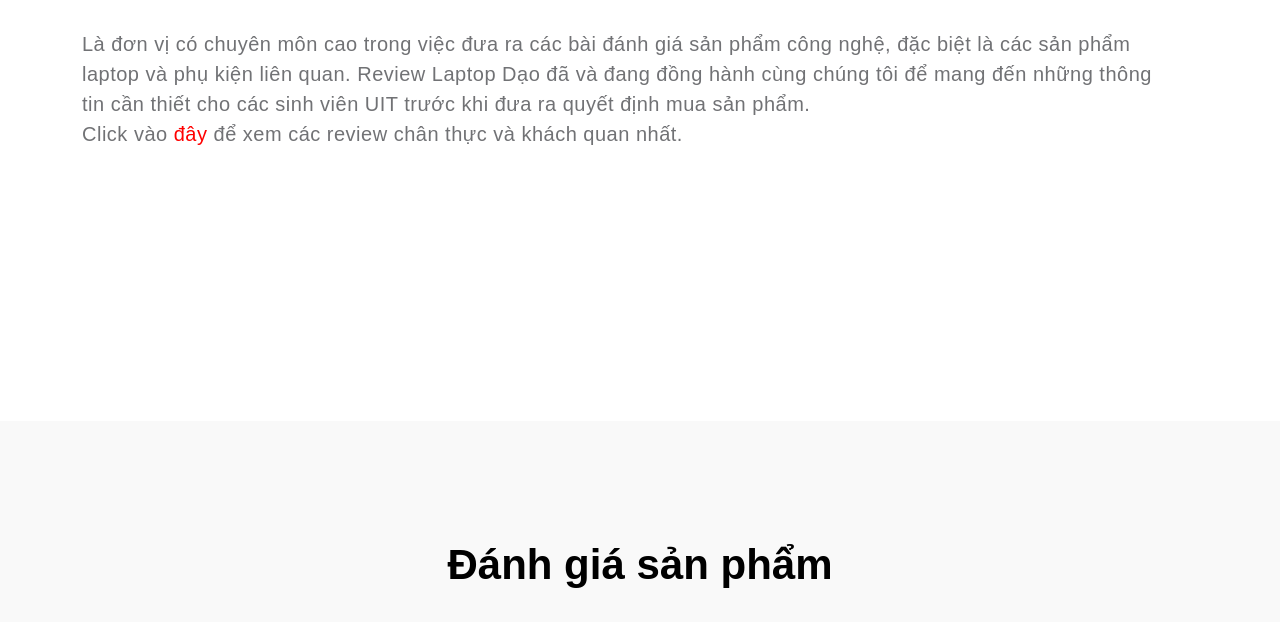
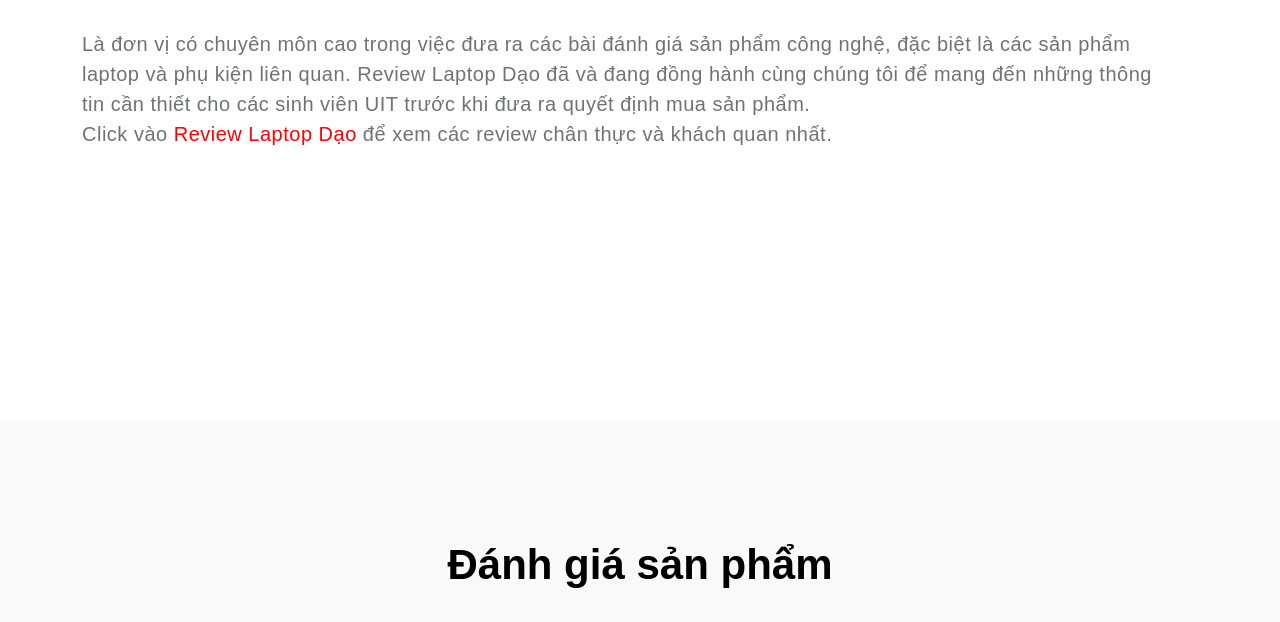
Before and after one commit to phatlambl/phukienmaytinhuit, a plain HTML site: page index.html in a window 1280 px wide. Shown: the part 3912-4534 px from the top of the page. Drawn offline with Linux system fonts and the light colour scheme.

Commit message:
Doi anchor text

```diff
--- a/index.html
+++ b/index.html
@@ -245,7 +245,7 @@
                         </div>
 
                         <div class="col-12 mt-3 mb-lg-5">
-                            <p class="me-4" data-aos="fade-up" data-aos-delay="300">Là đơn vị có chuyên môn cao trong việc đưa ra các bài đánh giá sản phẩm công nghệ, đặc biệt là các sản phẩm laptop và phụ kiện liên quan. <a rel="nofollow" href="https://reviewlaptopdao.com" target="_blank">Review Laptop Dạo</a> đã và đang đồng hành cùng chúng tôi để mang đến những thông tin cần thiết cho các sinh viên UIT trước khi đưa ra quyết định mua sản phẩm. </br>Click vào <a rel="nofollow" href="https://reviewlaptopdao.com" target="_blank" style="color:red">đây</a> để xem các review chân thực và khách quan nhất.</p>
+                            <p class="me-4" data-aos="fade-up" data-aos-delay="300">Là đơn vị có chuyên môn cao trong việc đưa ra các bài đánh giá sản phẩm công nghệ, đặc biệt là các sản phẩm laptop và phụ kiện liên quan. <a rel="nofollow" href="https://reviewlaptopdao.com" target="_blank">Review Laptop Dạo</a> đã và đang đồng hành cùng chúng tôi để mang đến những thông tin cần thiết cho các sinh viên UIT trước khi đưa ra quyết định mua sản phẩm. </br>Click vào <a rel="nofollow" href="https://reviewlaptopdao.com" target="_blank" style="color:red">Review Laptop Dạo</a> để xem các review chân thực và khách quan nhất.</p>
                         </div>
                     </div>
                 </div>
```
